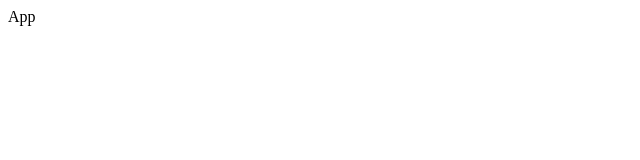
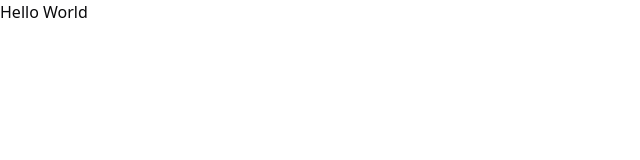
Before and after one commit to devrafaelsoares/todo-list, a React (Vite) app: page / in a window 1280 px wide. Shown: the top 160 px of the page, without its empty margins (0-640 px from the left). Built offline with nearby package versions, Linux system fonts and the light colour scheme.

Commit message:
feat: project prepare

```diff
--- a/src/App.tsx
+++ b/src/App.tsx
@@ -1,5 +1,3 @@
-import React from 'react';
-
 export default function App() {
-    return <div>App</div>;
+    return <div>Hello World</div>;
 }
--- a/src/main.tsx
+++ b/src/main.tsx
@@ -1,6 +1,7 @@
 import React from 'react';
 import ReactDOM from 'react-dom/client';
 import App from './App.tsx';
+import './global.css';
 
 ReactDOM.createRoot(document.getElementById('root')!).render(
     <React.StrictMode>
```
Also changed, not shown: src/index.css (deleted).
